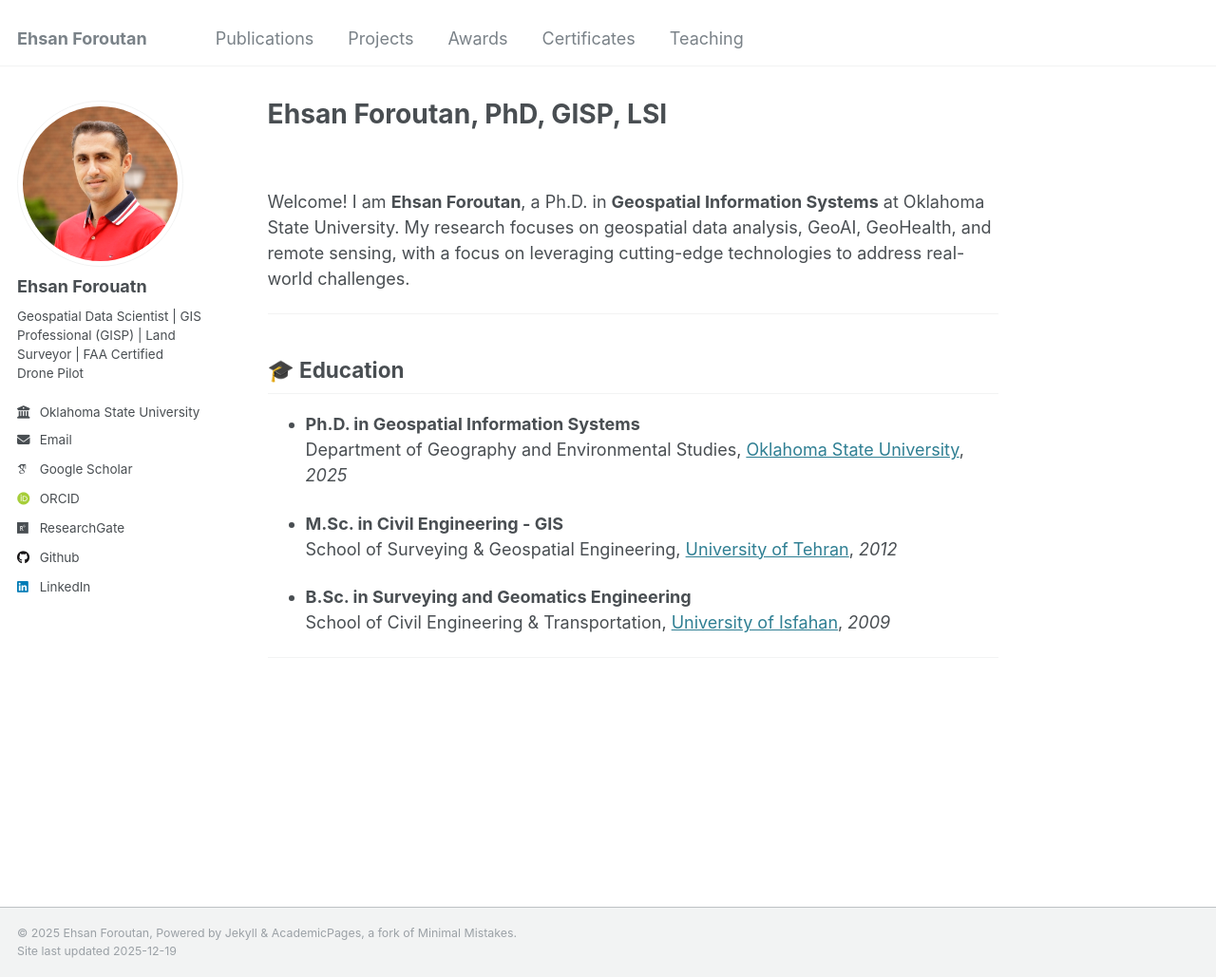
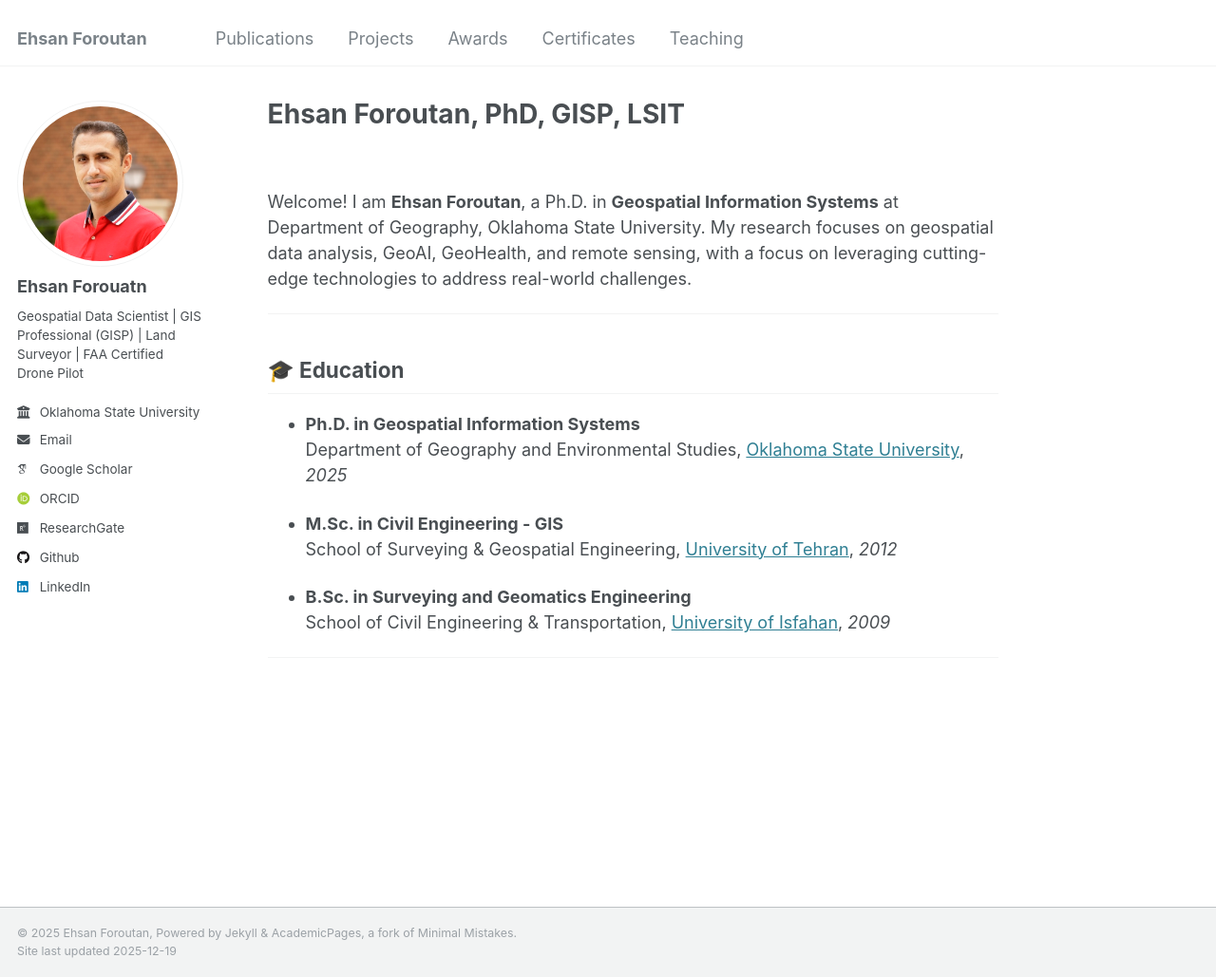
Before and after one commit to eforoutan/eforoutan.github.io, a Jekyll site: the page built from _pages/about.md, in a window 1280 px wide and 1029 px high. Shown: the whole window at 95% size. Built offline with Jekyll 4.4.1, drawn with Linux system fonts in a browser that asks for light colours; some web fonts are replaced.

Commit message:
Update about.md

```diff
--- a/_pages/about.md
+++ b/_pages/about.md
@@ -1,6 +1,6 @@
 ---
 permalink: /
-title: "Ehsan Foroutan, PhD, GISP, LSI"
+title: "Ehsan Foroutan, PhD, GISP, LSIT"
 author_profile: true
 redirect_from:
   - /about/
@@ -9,7 +9,7 @@ redirect_from:
 
 <br>
 
-Welcome! I am **Ehsan Foroutan**, a Ph.D. in **Geospatial Information Systems** at Oklahoma State University. My research focuses on geospatial data analysis, GeoAI, GeoHealth, and remote sensing, with a focus on leveraging cutting-edge technologies to address real-world challenges.
+Welcome! I am **Ehsan Foroutan**, a Ph.D. in **Geospatial Information Systems** at Department of Geography, Oklahoma State University. My research focuses on geospatial data analysis, GeoAI, GeoHealth, and remote sensing, with a focus on leveraging cutting-edge technologies to address real-world challenges.
 
 ---
 ## 🎓 Education
```
